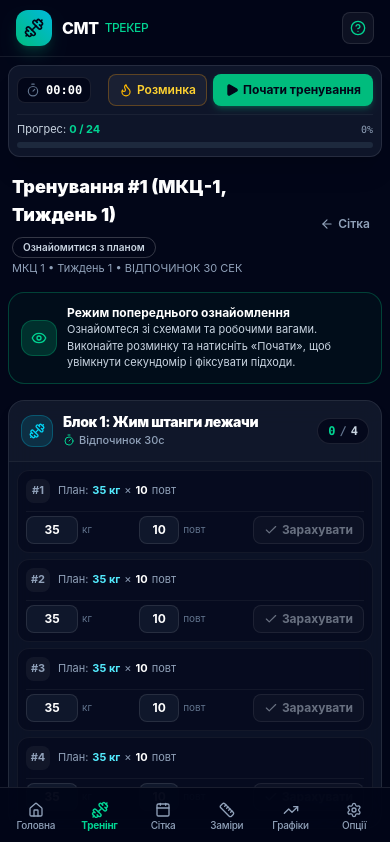
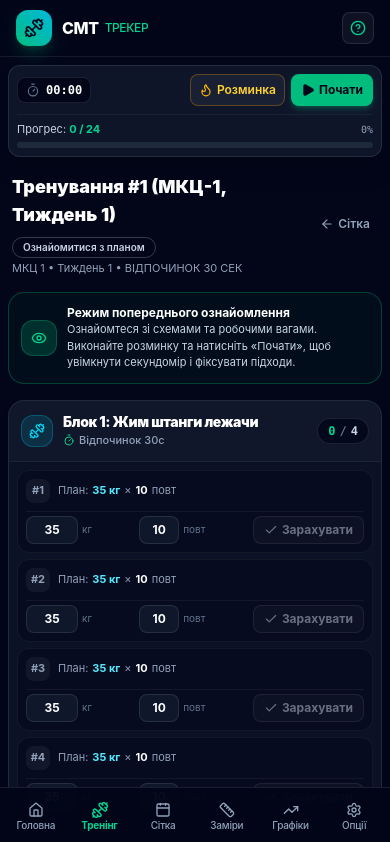
Before and after one commit to 19taurus79/smt_tracker, a Next.js app: page /workout in a window 390 px wide. Shown: the top 842 px of the page. Built offline with nearby package versions, Linux system fonts and the light colour scheme.

Commit message:
fix(workout): compact start and finish buttons in header to prevent mobile overflow

```diff
--- a/src/app/workout/page.tsx
+++ b/src/app/workout/page.tsx
@@ -264,11 +264,12 @@ function WorkoutContent() {
               <Button
                 variant="accent"
                 size="sm"
-                className="h-8 px-3 text-xs font-bold bg-emerald-500 hover:bg-emerald-400 text-slate-950 shadow-md shadow-emerald-500/25"
+                className="h-8 px-2.5 sm:px-3 text-xs font-bold bg-emerald-500 hover:bg-emerald-400 text-slate-950 shadow-md shadow-emerald-500/25 shrink-0"
                 onClick={handleOpenFinishModal}
               >
                 <CheckCircle className="h-3.5 w-3.5 mr-1 shrink-0 text-slate-950" />
-                <span>{t.workout.finish}</span>
+                <span>{t.workout.finishShort}</span>
+                <span className="hidden sm:inline">&nbsp;{language === "uk" ? "тренування" : language === "en" ? "Workout" : "тренировку"}</span>
               </Button>
             )}
 
@@ -278,7 +279,7 @@ function WorkoutContent() {
                   variant="outline"
                   size="sm"
                   onClick={openWarmupModal}
-                  className="h-8 px-2.5 text-xs font-semibold border-amber-500/30 text-amber-300 hover:bg-amber-500/10"
+                  className="h-8 px-2 sm:px-2.5 text-xs font-semibold border-amber-500/30 text-amber-300 hover:bg-amber-500/10 shrink-0"
                 >
                   <Flame className="h-3.5 w-3.5 mr-1 text-amber-400 shrink-0" />
                   <span>{t.workout.warmup}</span>
@@ -287,11 +288,12 @@ function WorkoutContent() {
                 <Button
                   variant="accent"
                   size="sm"
-                  className="h-8 px-3 text-xs font-bold bg-emerald-500 hover:bg-emerald-400 text-slate-950 shadow-md shadow-emerald-500/25"
+                  className="h-8 px-2.5 sm:px-3 text-xs font-bold bg-emerald-500 hover:bg-emerald-400 text-slate-950 shadow-md shadow-emerald-500/25 shrink-0 whitespace-nowrap"
                   onClick={handleStartThisWorkout}
                 >
-                  <Play className="h-3.5 w-3.5 mr-1 fill-current text-slate-950" />
-                  <span>{t.workout.start}</span>
+                  <Play className="h-3.5 w-3.5 mr-1 fill-current text-slate-950 shrink-0" />
+                  <span>{t.workout.startShort}</span>
+                  <span className="hidden sm:inline">&nbsp;{language === "uk" ? "тренування" : language === "en" ? "Workout" : "тренировку"}</span>
                 </Button>
               </div>
             )}
@@ -300,10 +302,10 @@ function WorkoutContent() {
               <Button
                 variant="default"
                 size="sm"
-                className="h-8 px-3 text-xs font-bold bg-emerald-600 hover:bg-emerald-500"
+                className="h-8 px-2.5 sm:px-3 text-xs font-bold bg-emerald-600 hover:bg-emerald-500 shrink-0 whitespace-nowrap"
                 onClick={() => setIsReportOpen(true)}
               >
-                <FileText className="h-3.5 w-3.5 mr-1" />
+                <FileText className="h-3.5 w-3.5 mr-1 shrink-0" />
                 <span>{t.dashboard.viewReport}</span>
               </Button>
             )}
--- a/src/lib/i18n/en.ts
+++ b/src/lib/i18n/en.ts
@@ -80,9 +80,11 @@ export const enDict: TranslationDict = {
     selectFromProgram: "Select a workout from the grid or start scheduled",
     goToProgram: "Go to Program Grid",
     start: "Start Workout",
+    startShort: "Start",
     pause: "Pause",
     resume: "Resume",
     finish: "Finish Workout",
+    finishShort: "Finish",
     warmup: "Warmup",
     warmupTitle: "Joint Warmup Routine",
     warmupDesc: "Prepare joints, ligaments and CNS before working sets",
--- a/src/lib/i18n/ru.ts
+++ b/src/lib/i18n/ru.ts
@@ -80,9 +80,11 @@ export const ruDict: TranslationDict = {
     selectFromProgram: "Выберите тренировку в сетке программы или начните запланированную",
     goToProgram: "Перейти к сетке программы",
     start: "Начать тренировку",
+    startShort: "Начать",
     pause: "Пауза",
     resume: "Продолжить",
     finish: "Завершить тренировку",
+    finishShort: "Завершить",
     warmup: "Разминка",
     warmupTitle: "Суставная разминка",
     warmupDesc: "Подготовьте суставы, связки и ЦНС перед рабочими весами",
--- a/src/lib/i18n/types.ts
+++ b/src/lib/i18n/types.ts
@@ -78,9 +78,11 @@ export interface TranslationDict {
     selectFromProgram: string;
     goToProgram: string;
     start: string;
+    startShort: string;
     pause: string;
     resume: string;
     finish: string;
+    finishShort: string;
     warmup: string;
     warmupTitle: string;
     warmupDesc: string;
--- a/src/lib/i18n/uk.ts
+++ b/src/lib/i18n/uk.ts
@@ -80,9 +80,11 @@ export const ukDict: TranslationDict = {
     selectFromProgram: "Оберіть тренування у сітці або почніть заплановане",
     goToProgram: "Перейти до сітки програми",
     start: "Почати тренування",
+    startShort: "Почати",
     pause: "Пауза",
     resume: "Продовжити",
     finish: "Завершити тренування",
+    finishShort: "Завершити",
     warmup: "Розминка",
     warmupTitle: "Суглобова розминка",
     warmupDesc: "Підготуйте суглоби, зв'язки та ЦНС перед робочими вагами",
```
